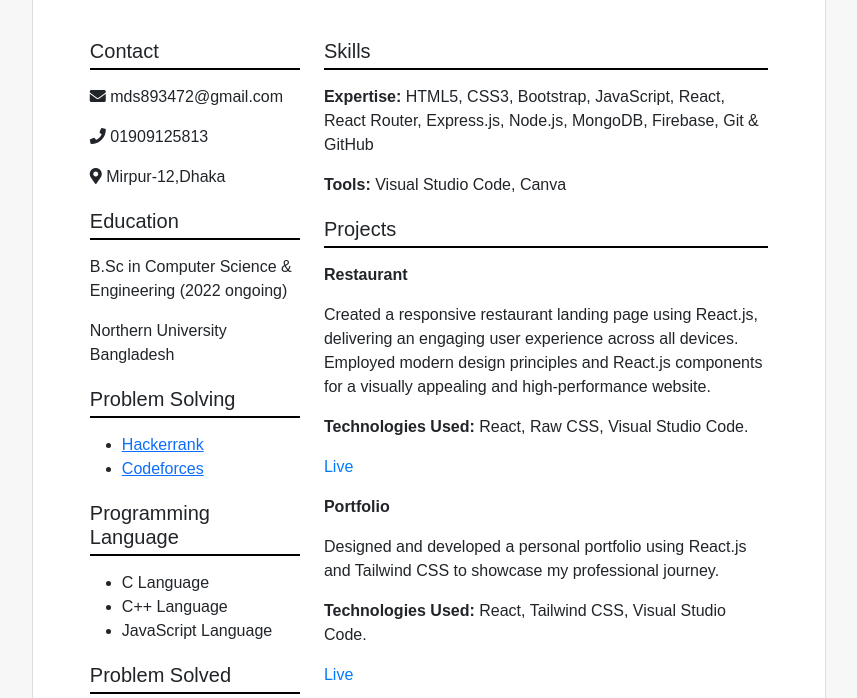
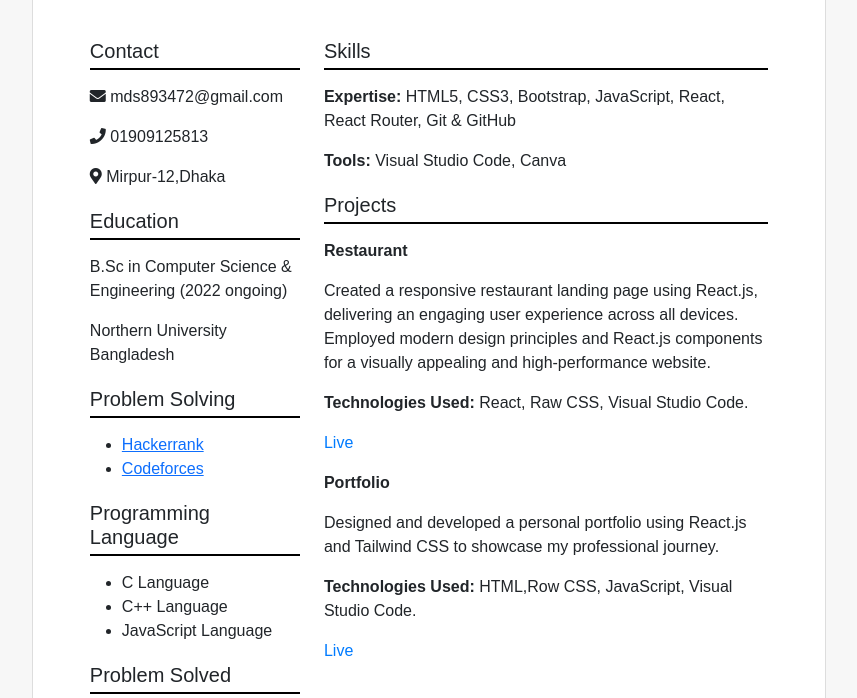
Before and after one commit to shakibkhan13/Resume, a plain HTML site: page index.html in a window 1280 px wide. Shown: the part 254-952 px from the top of the page, without its empty margins (211-1068 px from the left). Drawn offline with nearby package versions, Linux system fonts and the light colour scheme.

Commit message:
Shakib_dev

```diff
--- a/index.html
+++ b/index.html
@@ -134,7 +134,7 @@
             <div class="col-md-8">
                 <div class="resume-section">
                     <h5>Skills</h5>
-                    <p><strong>Expertise:</strong> HTML5, CSS3,  Bootstrap, JavaScript, React, React Router, Express.js, Node.js, MongoDB, Firebase, Git & GitHub</p>
+                    <p><strong>Expertise:</strong> HTML5, CSS3,  Bootstrap, JavaScript, React, React Router, Git & GitHub</p>
                     <p><strong>Tools:</strong> Visual Studio Code, Canva</p>
                 </div>
 
@@ -146,13 +146,13 @@
                         <p class="project-title">Restaurant</p>
                         <p>Created a responsive restaurant landing page using React.js, delivering an engaging user experience across all devices. Employed modern design principles and React.js components for a visually appealing and high-performance website.</p>
                         <p><strong>Technologies Used:</strong> React, Raw CSS, Visual Studio Code.</p>
-                        <p class="project-links"><a href="#" target="_blank">Live</a></p>
+                        <p class="project-links"><a href="https://mdshakibkhan.netlify.app/" target="_blank">Live</a></p>
                     </div>
 
                     <div class="project">
                         <p class="project-title">Portfolio</p>
                         <p>Designed and developed a personal portfolio using React.js and Tailwind CSS to showcase my professional journey.</p>
-                        <p><strong>Technologies Used:</strong> React, Tailwind CSS, Visual Studio Code.</p>
+                        <p><strong>Technologies Used:</strong> HTML,Row CSS, JavaScript, Visual Studio Code.</p>
                         <p class="project-links"><a href="https://shakibkhan13.github.io/My-Protfoleo/" target="_blank">Live</a></p>
                     </div>
                 </div>
```
